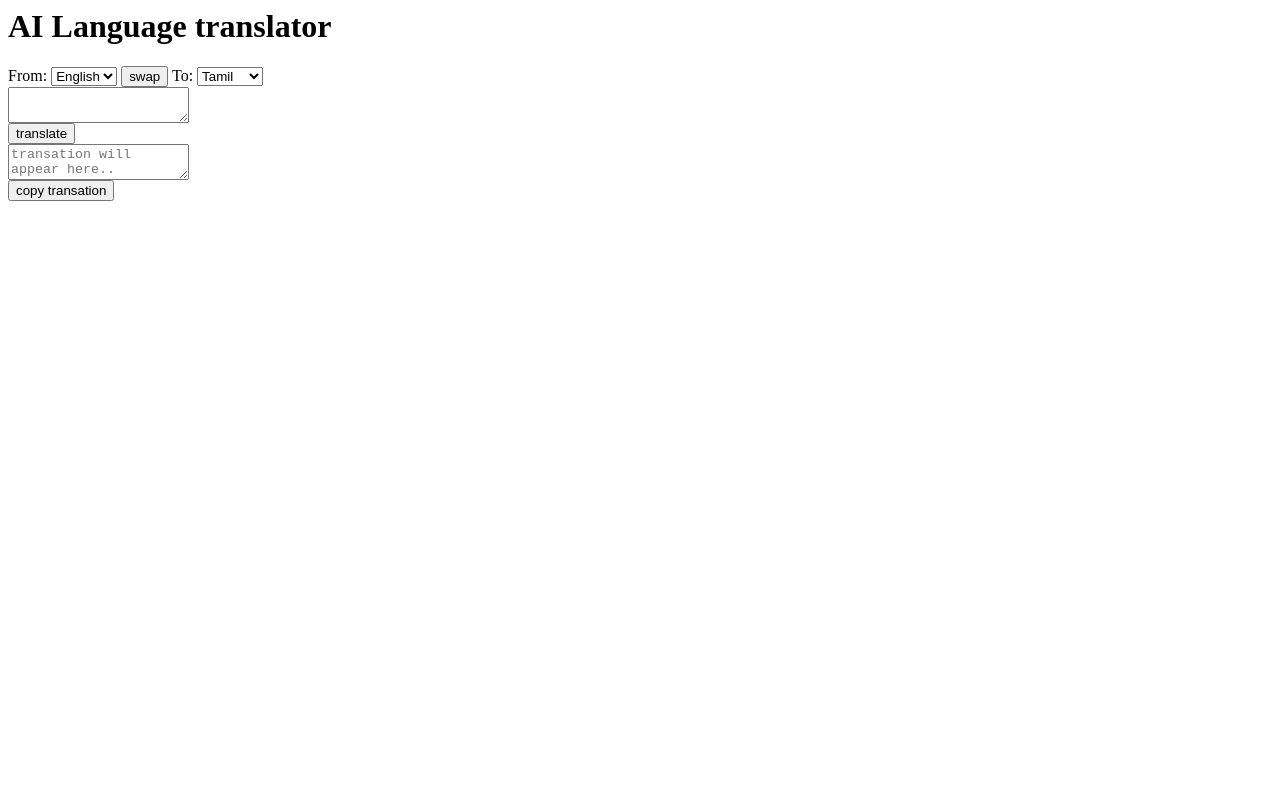
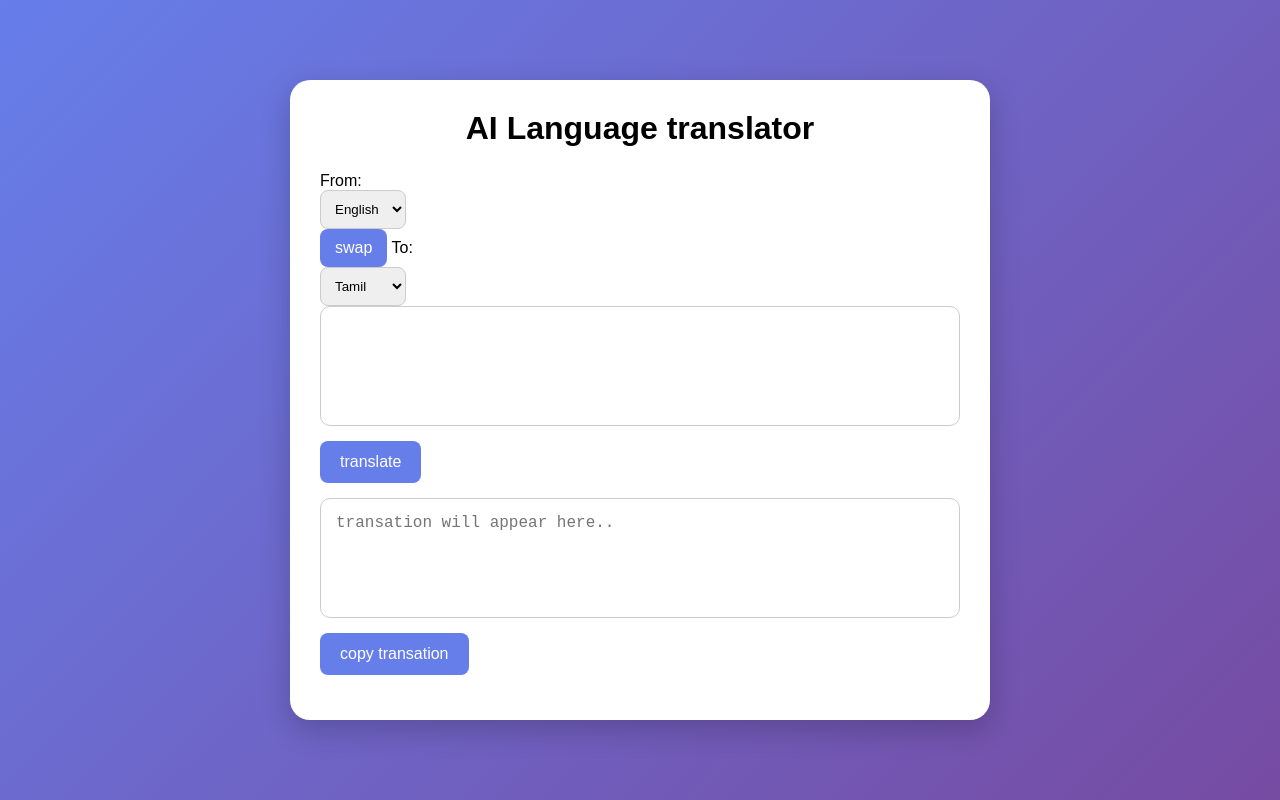
Before and after one commit to swethakarthikeyan12/AI-Language-transiator, a plain HTML site: page index.html in a window 1280 px wide. Drawn offline with Linux system fonts and the light colour scheme.

Commit message:
Update index.html

```diff
--- a/index.html
+++ b/index.html
@@ -1,7 +1,7 @@
 <html>
     <head>
         <title> Transation AI Tool</title>
-        <link rel="stylesheet" href="AI file.css">
+        <link rel="stylesheet" href="style.css">
     </head>
     <body>
         <div class="container">
```
